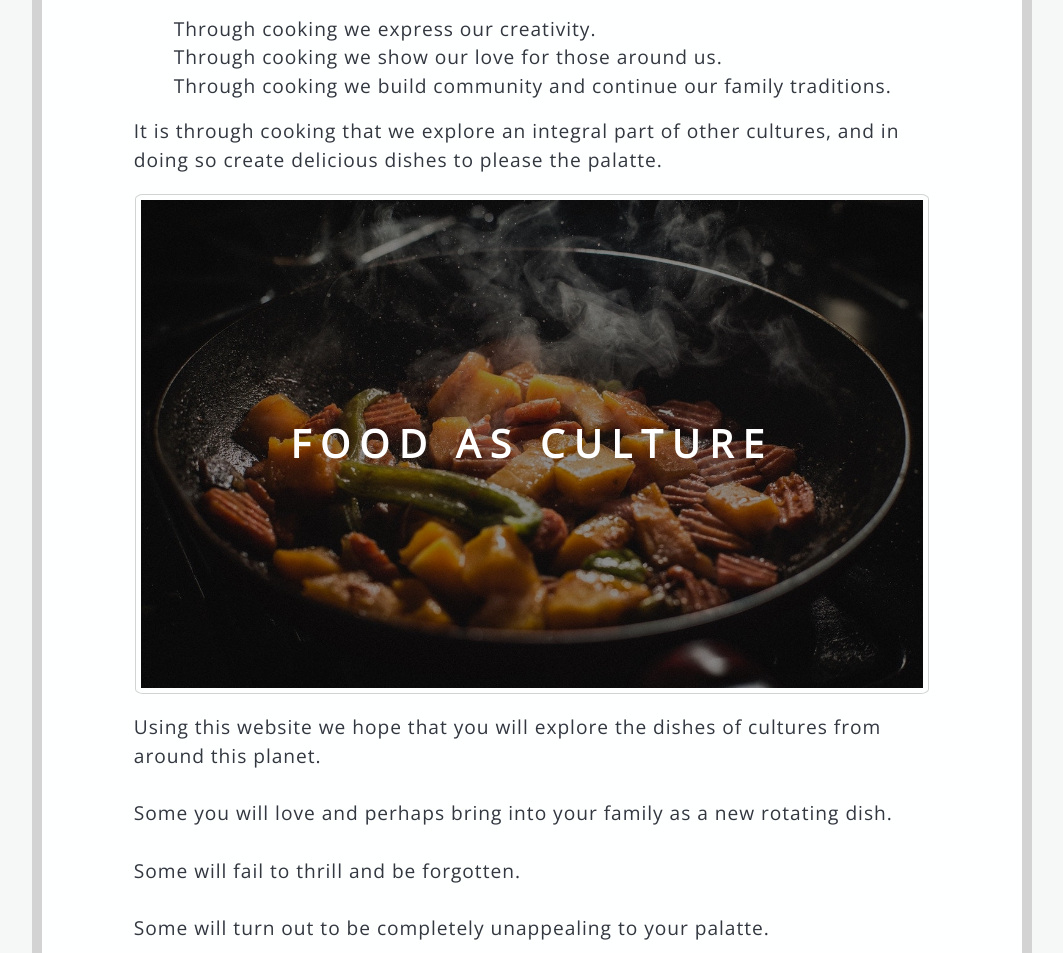
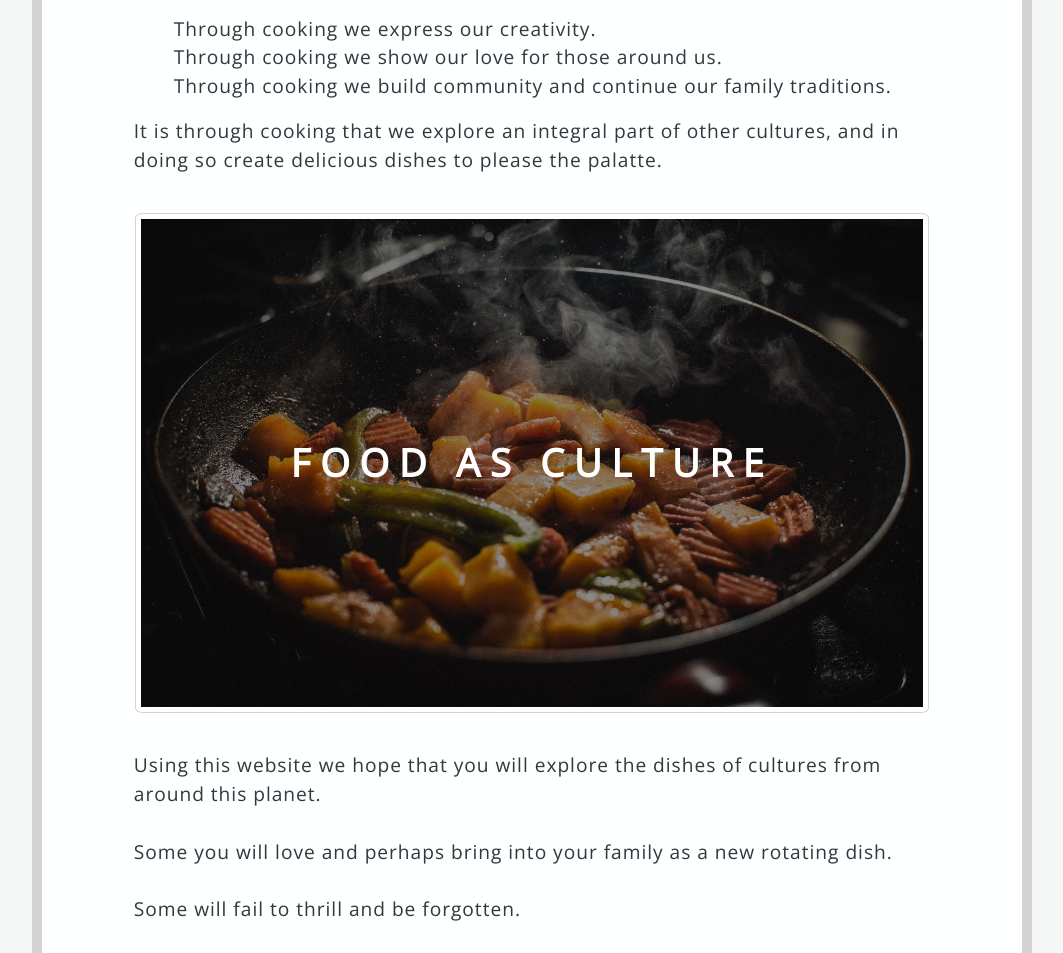
Before and after one commit to aaronkyl/digitalcrafts-tornado-exercise, a Django app: template myapp/templates/home.html in a window 1280 px wide. Shown: the part 299-1252 px from the top of the page, without its empty margins (108-1171 px from the left). Run offline with Django 3.2, Linux system fonts and the light colour scheme; the template is opened without the code that fills it, so the values that code supplies are empty; some libraries are stand-ins or nearby versions.

Commit message:
increase margin around homepage image

```diff
--- a/static/css/style.css
+++ b/static/css/style.css
@@ -147,7 +147,7 @@ header {
     border: solid 1px lightgrey;
     border-radius: 1%;
     display: block;
-    margin: 1em auto;
+    margin: 2em auto;
 }
 
 .caption {
```
